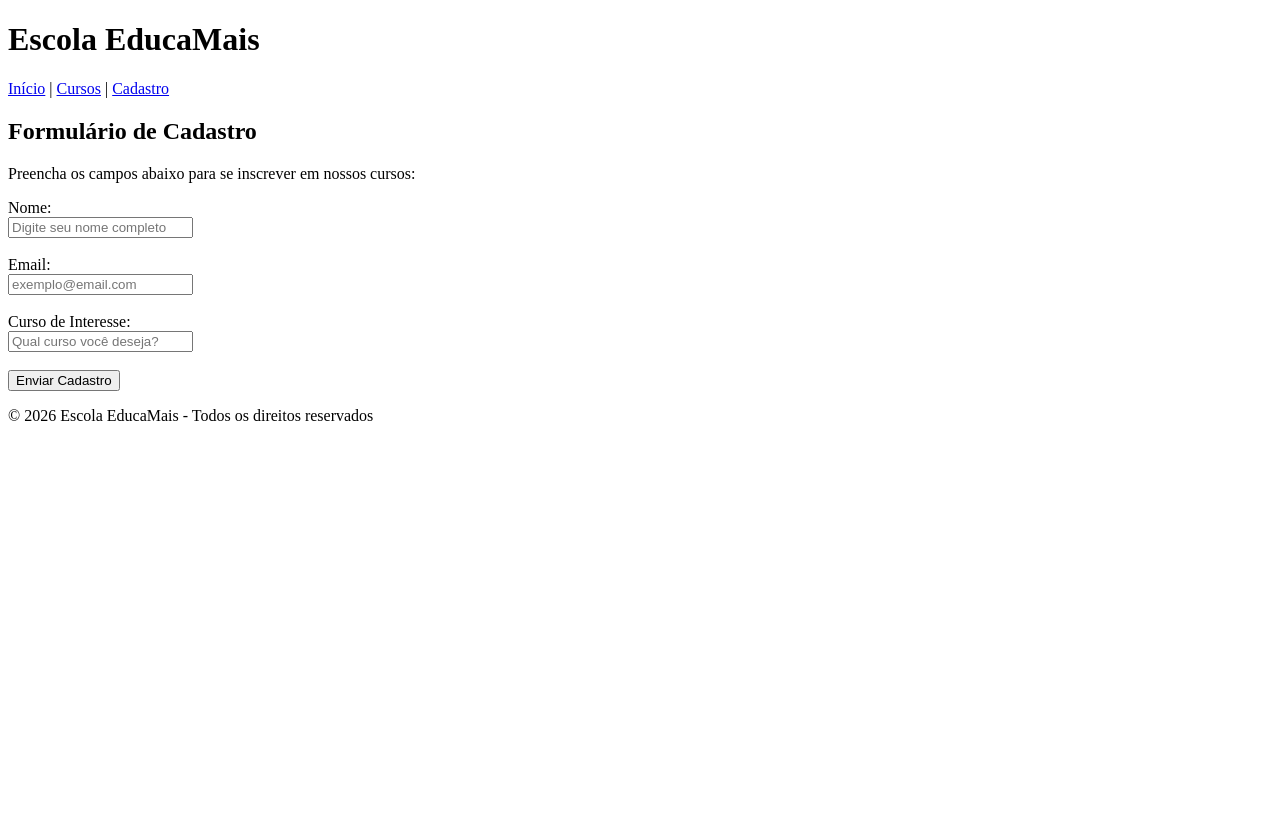
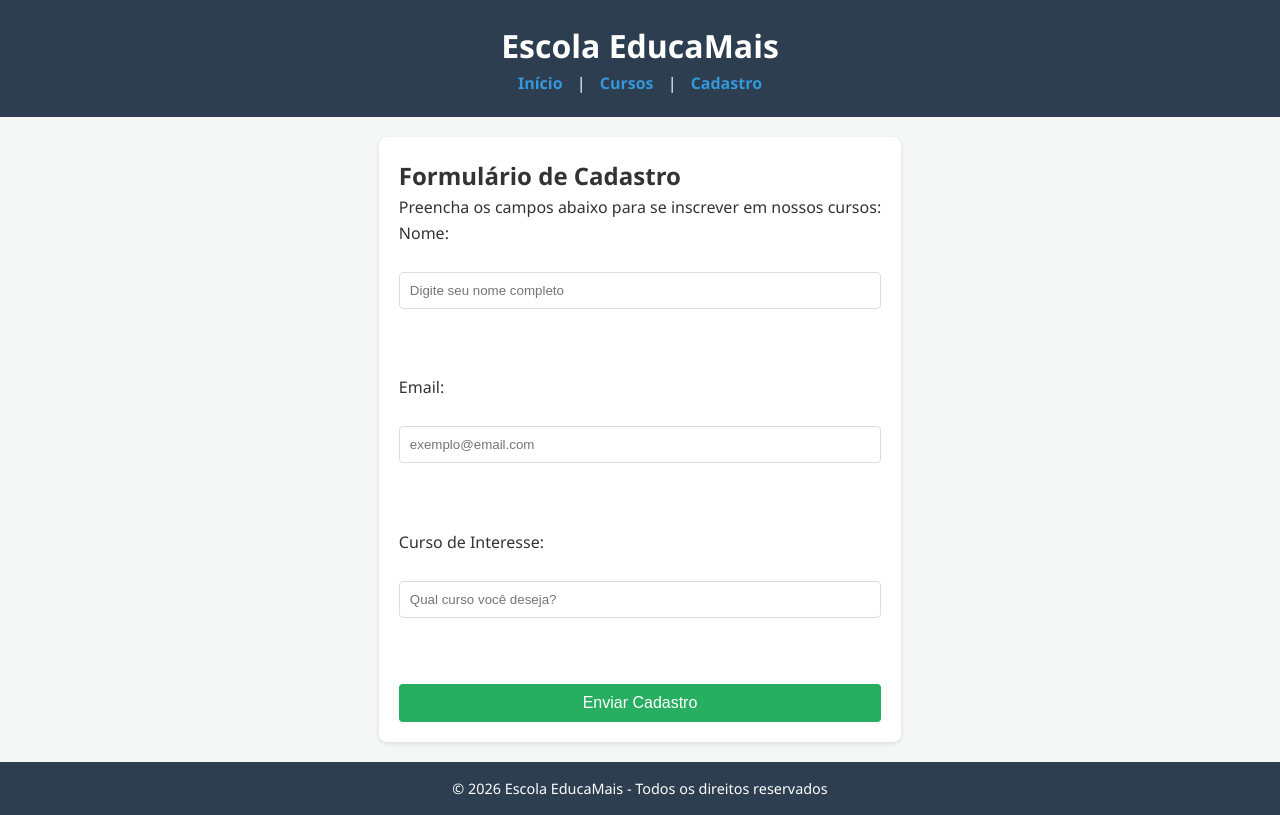
Before and after one commit to Mijounhir22/educamais-projeto, a plain HTML site: page cadastro.html in a window 1280 px wide. Drawn offline with Linux system fonts and the light colour scheme.

Commit message:
Adicionando CSS global ao projeto

```diff
--- a/cadastro.html
+++ b/cadastro.html
@@ -1,5 +1,6 @@
 <!DOCTYPE html>
 <html lang="pt-br">
+    <link rel="stylesheet" href="style.css">
 <head>
     <meta charset="UTF-8">
     <title>EducaMais - Cadastro</title>
--- /dev/null
+++ b/style.css
@@ -0,0 +1,121 @@
+/* 1. RESET BÁSICO */
+* {
+    margin: 0;
+    padding: 0;
+    box-sizing: border-box;
+}
+
+body {
+    font-family: 'Segoe UI', Tahoma, Geneva, Verdana, sans-serif;
+    line-height: 1.6;
+    background-color: #f4f7f6;
+    color: #333;
+    display: flex;
+    flex-direction: column;
+    min-height: 100vh; /* Garante que o footer fique no fim da página */
+}
+
+/* 2. CABEÇALHO */
+header {
+    background-color: #2c3e50;
+    color: white;
+    padding: 20px;
+    text-align: center;
+}
+
+nav a {
+    color: #3498db;
+    text-decoration: none;
+    margin: 0 10px;
+    font-weight: bold;
+}
+
+nav a:hover {
+    color: #ffffff;
+}
+
+/* 3. CONTEÚDO PRINCIPAL */
+main {
+    flex: 1; /* Faz o conteúdo ocupar o espaço disponível */
+    padding: 20px;
+    max-width: 900px;
+    margin: 20px auto;
+    background: white;
+    border-radius: 8px;
+    box-shadow: 0 2px 5px rgba(0,0,0,0.1);
+}
+
+/* 4. FORMULÁRIOS (Aplicado ao cadastro.html) */
+form {
+    display: flex;
+    flex-direction: column;
+}
+
+input {
+    padding: 10px;
+    margin-bottom: 15px;
+    border: 1px solid #ddd;
+    border-radius: 4px;
+}
+
+button {
+    background-color: #27ae60;
+    color: white;
+    padding: 10px;
+    border: none;
+    border-radius: 4px;
+    cursor: pointer;
+    font-size: 16px;
+}
+
+button:hover {
+    background-color: #219150;
+}
+
+/* 5. RODAPÉ */
+footer {
+    text-align: center;
+    padding: 15px;
+    background-color: #2c3e50;
+    color: white;
+    font-size: 0.9em;
+}
+/* --- Estilo para as Caixas (Cards) --- */
+.caixa-informativa {
+    background: #ffffff;
+    padding: 20px;
+    margin: 15px 0;
+    border-radius: 10px;
+    border-left: 5px solid #3498db;
+    box-shadow: 0 4px 6px rgba(0,0,0,0.1);
+    transition: transform 0.3s ease, box-shadow 0.3s ease;
+}
+
+/* Efeito interativo: a caixa sobe um pouco ao passar o mouse */
+.caixa-informativa:hover {
+    transform: translateY(-5px);
+    box-shadow: 0 8px 12px rgba(0,0,0,0.15);
+}
+
+/* --- Estilo para os Botões --- */
+.btn-acao {
+    display: inline-block;
+    padding: 12px 25px;
+    background-color: #3498db;
+    color: white;
+    text-decoration: none;
+    border-radius: 5px;
+    border: none;
+    font-weight: bold;
+    cursor: pointer;
+    transition: background 0.3s, transform 0.2s;
+}
+
+.btn-acao:hover {
+    background-color: #2980b9;
+    transform: scale(1.05); /* O botão cresce levemente */
+}
+
+.btn-acao:active {
+    transform: scale(0.98); /* O botão afunda ao clicar */
+}
```
Also changed, not shown: cursos.html (+1 -0 lines), index.html (+1 -0 lines).
